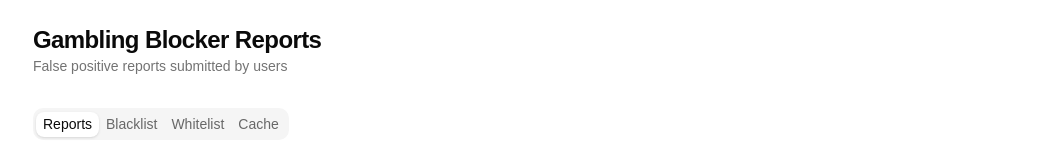
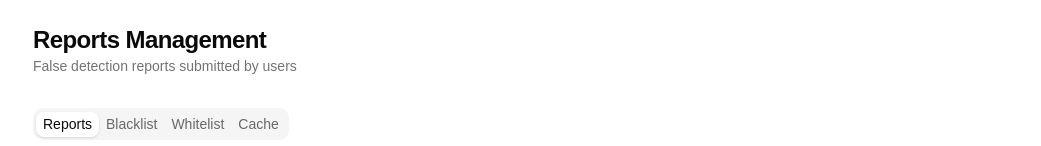
Before and after one commit to rizkyfauziilmi/gambling-blocker, a React (Vite) app in the folder client/dashboard/: page / in a window 1280 px wide. Shown: the top 146 px of the page, without its empty margins (119-1160 px from the left). Built offline with nearby package versions, Linux system fonts and the light colour scheme; no server answers.

Commit message:
refactor(dashboard): extract ReportsContent, add dynamic tab title

```diff
--- a/client/dashboard/src/App.tsx
+++ b/client/dashboard/src/App.tsx
@@ -2,31 +2,57 @@ import { Toaster } from "@/components/ui/sonner"
 import { Tabs, TabsContent, TabsList, TabsTrigger } from "@/components/ui/tabs"
 import { TooltipProvider } from "@/components/ui/tooltip"
 import { CachePanel } from "@/components/CachePanel"
-import { SummaryCards } from "@/components/SummaryCards"
-import { ReportsTable } from "@/components/ReportsTable"
 import { BlacklistPanel } from "@/components/BlacklistPanel"
 import { WhitelistPanel } from "@/components/WhitelistPanel"
-import { useReports } from "@/hooks/useReports"
-import { useBlacklist, useWhitelist } from "@/hooks/useLists"
+import { ReportsContent } from "./components/ReportsContent"
+import { useState } from "react"
 
 export function App() {
-  const { data, removeByHostname } = useReports()
-  const { add: addBlacklist } = useBlacklist()
-  const { add: addWhitelist } = useWhitelist()
+  type TabKey = "reports" | "blacklist" | "whitelist" | "cache"
 
-  const isMutating = removeByHostname.isPending || addBlacklist.isPending || addWhitelist.isPending
+  const [activeTabs, setActiveTabs] = useState<TabKey>("reports")
+
+  const tabMeta: Record<
+    TabKey,
+    {
+      title: string
+      description: string
+    }
+  > = {
+    reports: {
+      title: "Reports Management",
+      description: "False detection reports submitted by users",
+    },
+    blacklist: {
+      title: "Blacklist Management",
+      description: "Manage blocked domains and URLs",
+    },
+    whitelist: {
+      title: "Whitelist Management",
+      description: "Manage allowed domains and URLs",
+    },
+    cache: {
+      title: "Cache Management",
+      description: "View and clear application cache",
+    },
+  }
 
   return (
     <TooltipProvider>
       <div className="mx-auto max-w-5xl space-y-8 p-6">
         <div>
-          <h1 className="text-2xl font-bold tracking-tight">Gambling Blocker Reports</h1>
+          <h1 className="text-2xl font-bold tracking-tight">
+            {tabMeta[activeTabs].title}
+          </h1>
           <p className="text-sm text-muted-foreground">
-            False positive reports submitted by users
+            {tabMeta[activeTabs].description}
           </p>
         </div>
 
-        <Tabs defaultValue="reports">
+        <Tabs
+          value={activeTabs}
+          onValueChange={(value) => setActiveTabs(value as TabKey)}
+        >
           <TabsList>
             <TabsTrigger value="reports">Reports</TabsTrigger>
             <TabsTrigger value="blacklist">Blacklist</TabsTrigger>
@@ -34,14 +60,7 @@ export function App() {
             <TabsTrigger value="cache">Cache</TabsTrigger>
           </TabsList>
           <TabsContent value="reports" className="space-y-8">
-            <SummaryCards stats={data?.stats} />
-            <ReportsTable
-              groups={data?.groups}
-              onWhitelist={(hostname) => addWhitelist.mutate(hostname)}
-              onBlacklist={(hostname) => addBlacklist.mutate(hostname)}
-              onDeleteByHostname={(hostname) => removeByHostname.mutate(hostname)}
-              isMutating={isMutating}
-            />
+            <ReportsContent />
           </TabsContent>
           <TabsContent value="blacklist">
             <BlacklistPanel />
--- /dev/null
+++ b/client/dashboard/src/components/ReportsContent.tsx
@@ -0,0 +1,28 @@
+import { SummaryCards } from "@/components/SummaryCards"
+import { ReportsTable } from "@/components/ReportsTable"
+import { useReports } from "@/hooks/useReports"
+import { useBlacklist, useWhitelist } from "@/hooks/useLists"
+
+export function ReportsContent() {
+  const { data, removeByHostname } = useReports()
+  const { add: addBlacklist } = useBlacklist()
+  const { add: addWhitelist } = useWhitelist()
+
+  const isMutating =
+    removeByHostname.isPending ||
+    addBlacklist.isPending ||
+    addWhitelist.isPending
+
+  return (
+    <>
+      <SummaryCards stats={data?.stats} />
+      <ReportsTable
+        groups={data?.groups}
+        onWhitelist={(hostname) => addWhitelist.mutate(hostname)}
+        onBlacklist={(hostname) => addBlacklist.mutate(hostname)}
+        onDeleteByHostname={(hostname) => removeByHostname.mutate(hostname)}
+        isMutating={isMutating}
+      />
+    </>
+  )
+}
```
Lines whose indentation alone changed are shown as unchanged.
